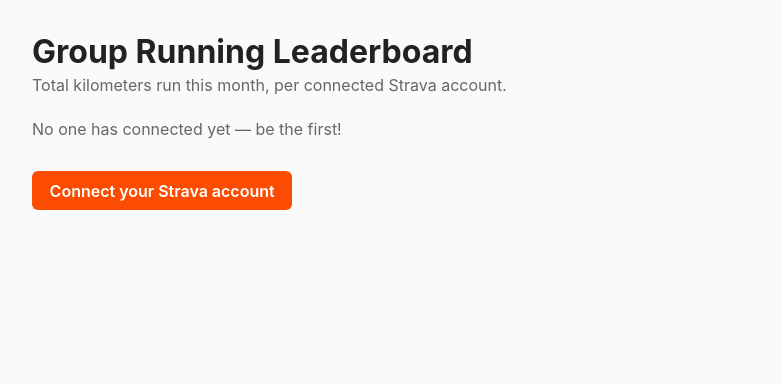
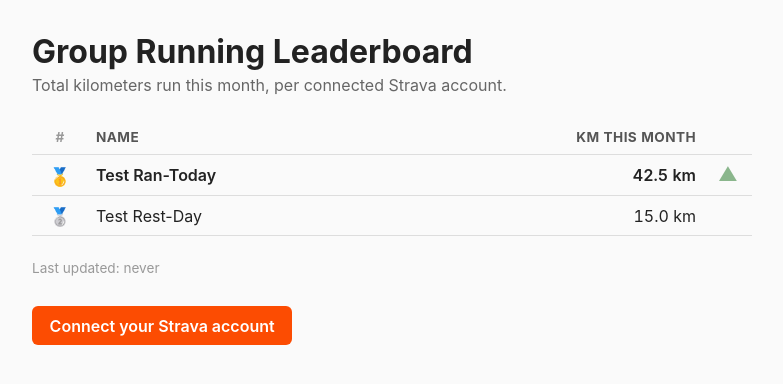
Before and after one commit to archonza/stava-play-1, a Flask app: page / in a window 1280 px wide. Shown: the top 384 px of the page, without its empty margins (248-1031 px from the left). Run offline with Flask 3, Linux system fonts and the light colour scheme; data that the repository does not hold is empty; parts of the project's set-up code (start-up, migrations or seed data) failed here and were passed over; some libraries are stand-ins or nearby versions.

Commit message:
Move medals into position column and add ran-today indicator
Medals now render in the rank column (uniform size) instead of next
to the athlete's name. Adds a day_start_km/day_start_date baseline so
the leaderboard can show a green arrow when someone's monthly km has
increased today. Also adds dev-only fake rows (hidden when
APP_ENV=production) for eyeballing the arrow locally.

Co-Authored-By: Claude Sonnet 5 <noreply@anthropic.com>

```diff
--- a/app/db.py
+++ b/app/db.py
@@ -11,11 +11,18 @@ CREATE TABLE IF NOT EXISTS athletes (
     refresh_token    TEXT NOT NULL,
     token_expires_at BIGINT NOT NULL,
     monthly_km       DOUBLE PRECISION NOT NULL DEFAULT 0,
+    day_start_km     DOUBLE PRECISION NOT NULL DEFAULT 0,
+    day_start_date   TEXT,
     last_synced_at   TEXT,
     last_sync_error  TEXT,
     created_at       TIMESTAMPTZ NOT NULL DEFAULT now()
 );
 """
+
+MIGRATIONS = [
+    "ALTER TABLE athletes ADD COLUMN IF NOT EXISTS day_start_km DOUBLE PRECISION NOT NULL DEFAULT 0",
+    "ALTER TABLE athletes ADD COLUMN IF NOT EXISTS day_start_date TEXT",
+]
 
 
 def get_db():
@@ -34,6 +41,8 @@ def init_db(app):
     with app.app_context():
         conn = psycopg.connect(app.config["DATABASE_URL"])
         conn.execute(SCHEMA)
+        for migration in MIGRATIONS:
+            conn.execute(migration)
         conn.commit()
         conn.close()
     app.teardown_appcontext(close_db)
@@ -71,15 +80,34 @@ def update_athlete_tokens(athlete_id, access_token, refresh_token, expires_at):
     db.commit()
 
 
-def update_athlete_totals(athlete_id, monthly_km, synced_at, error=None):
+def update_athlete_totals(athlete_id, monthly_km, synced_at, today, error=None):
+    """Update an athlete's monthly total and roll over their "start of day"
+    baseline whenever `today` differs from the stored day_start_date, so
+    `monthly_km > day_start_km` reflects whether they've run today.
+    """
     db = get_db()
     db.execute(
         """
         UPDATE athletes
-        SET monthly_km = %s, last_synced_at = %s, last_sync_error = %s
-        WHERE athlete_id = %s
+        SET
+            day_start_km = CASE
+                WHEN day_start_date IS DISTINCT FROM %(today)s
+                    THEN CASE WHEN %(km)s < monthly_km THEN 0 ELSE monthly_km END
+                ELSE day_start_km
+            END,
+            day_start_date = %(today)s,
+            monthly_km = %(km)s,
+            last_synced_at = %(synced_at)s,
+            last_sync_error = %(error)s
+        WHERE athlete_id = %(athlete_id)s
         """,
-        (monthly_km, synced_at, error, athlete_id),
+        {
+            "today": today,
+            "km": monthly_km,
+            "synced_at": synced_at,
+            "error": error,
+            "athlete_id": athlete_id,
+        },
     )
     db.commit()
 
@@ -95,7 +123,13 @@ def record_sync_error(athlete_id, error):
 
 def get_all_athletes():
     db = get_db()
-    return db.execute("SELECT * FROM athletes ORDER BY monthly_km DESC").fetchall()
+    return db.execute(
+        """
+        SELECT *, (monthly_km > day_start_km) AS ran_today
+        FROM athletes
+        ORDER BY monthly_km DESC
+        """
+    ).fetchall()
 
 
 def get_athlete(athlete_id):
--- a/app/routes.py
+++ b/app/routes.py
@@ -6,12 +6,37 @@ from datetime import datetime, timedelta, timezone
 from flask import Blueprint, abort, current_app, flash, redirect, render_template, request, session, url_for
 
 from app import db, strava
+from app.utils import SAST, today_sast
 
 logger = logging.getLogger(__name__)
 
 bp = Blueprint("main", __name__)
 
-SAST = timezone(timedelta(hours=2))
+# Dev-only fixtures for eyeballing the "ran today" arrow without a real Strava
+# account. Never shown when APP_ENV=production (see index() below), so this
+# never reaches the deployed site.
+FAKE_ATHLETES = [
+    {
+        "athlete_id": -1,
+        "firstname": "Test",
+        "lastname": "Ran-Today",
+        "monthly_km": 42.5,
+        "day_start_km": 30.0,
+        "ran_today": True,
+        "last_sync_error": None,
+        "last_synced_at": None,
+    },
+    {
+        "athlete_id": -2,
+        "firstname": "Test",
+        "lastname": "Rest-Day",
+        "monthly_km": 15.0,
+        "day_start_km": 15.0,
+        "ran_today": False,
+        "last_sync_error": None,
+        "last_synced_at": None,
+    },
+]
 
 
 def _parse_utc(iso_str):
@@ -37,9 +62,15 @@ def index():
         remaining_minutes = (next_update_utc - datetime.now(timezone.utc)).total_seconds() / 60
         minutes_until_next = max(0, round(remaining_minutes))
 
+    display_athletes = athletes
+    if current_app.config["APP_ENV"] != "production":
+        display_athletes = sorted(
+            list(athletes) + FAKE_ATHLETES, key=lambda a: a["monthly_km"], reverse=True
+        )
+
     return render_template(
         "index.html",
-        athletes=athletes,
+        athletes=display_athletes,
         last_updated_display=last_updated_display,
         minutes_until_next=minutes_until_next,
     )
@@ -88,7 +119,11 @@ def auth_strava_callback():
     try:
         km = strava.fetch_monthly_running_km(token_data["access_token"])
         db.update_athlete_totals(
-            athlete["id"], km, datetime.now(timezone.utc).isoformat(), error=None
+            athlete["id"],
+            km,
+            datetime.now(timezone.utc).isoformat(),
+            today_sast(),
+            error=None,
         )
     except (strava.StravaAuthError, strava.StravaAPIError) as exc:
         logger.warning("Initial fetch failed for athlete %s: %s", athlete["id"], exc)
--- a/app/scheduler.py
+++ b/app/scheduler.py
@@ -6,6 +6,7 @@ from datetime import datetime, timezone
 from apscheduler.schedulers.background import BackgroundScheduler
 
 from app import db, strava
+from app.utils import today_sast
 
 logger = logging.getLogger(__name__)
 
@@ -15,6 +16,7 @@ def refresh_all_athletes(app):
         athletes = db.get_all_athletes()
         synced = 0
         errored = 0
+        today = today_sast()
 
         for athlete in athletes:
             try:
@@ -24,6 +26,7 @@ def refresh_all_athletes(app):
                     athlete["athlete_id"],
                     km,
                     datetime.now(timezone.utc).isoformat(),
+                    today,
                     error=None,
                 )
                 synced += 1
--- a/app/templates/base.html
+++ b/app/templates/base.html
@@ -19,12 +19,11 @@
     th, td { text-align: left; padding: 0.6rem 0.5rem; border-bottom: 1px solid #ddd; }
     th { color: #555; font-size: 0.85rem; text-transform: uppercase; letter-spacing: 0.03em; }
     tr:first-child td { font-weight: 600; }
-    .rank { width: 2.5rem; color: #999; }
-    .medal { display: inline-block; margin-right: 0.4rem; line-height: 1; vertical-align: middle; }
-    .medal-gold { font-size: 1.6rem; }
-    .medal-silver { font-size: 1.3rem; }
-    .medal-bronze { font-size: 1.1rem; }
+    .rank { width: 2.5rem; color: #999; text-align: center; }
+    .medal { display: inline-block; line-height: 1; vertical-align: middle; font-size: 1.1rem; }
     .km { text-align: right; font-variant-numeric: tabular-nums; }
+    .ran-today { width: 2rem; text-align: center; }
+    .ran-today-arrow { color: rgba(46, 125, 50, 0.55); font-size: 1.2rem; line-height: 1; }
     .error-badge {
       display: inline-block;
       margin-left: 0.4rem;
--- a/app/templates/index.html
+++ b/app/templates/index.html
@@ -11,26 +11,35 @@
           <th class="rank">#</th>
           <th>Name</th>
           <th class="km">Km this month</th>
+          <th class="ran-today" title="Ran today">&nbsp;</th>
         </tr>
       </thead>
       <tbody>
         {% for athlete in athletes %}
           <tr>
-            <td class="rank">{{ loop.index }}</td>
-            <td>
+            <td class="rank">
               {% if loop.index == 1 %}
                 <span class="medal medal-gold" title="1st place">🥇</span>
               {% elif loop.index == 2 %}
                 <span class="medal medal-silver" title="2nd place">🥈</span>
               {% elif loop.index == 3 %}
                 <span class="medal medal-bronze" title="3rd place">🥉</span>
+              {% else %}
+                {{ loop.index }}
               {% endif %}
+            </td>
+            <td>
               {{ athlete["firstname"] }} {{ athlete["lastname"] }}
               {% if athlete["last_sync_error"] %}
                 <span class="error-badge" title="{{ athlete['last_sync_error'] }}">sync error</span>
               {% endif %}
             </td>
             <td class="km">{{ "%.1f"|format(athlete["monthly_km"]) }} km</td>
+            <td class="ran-today">
+              {% if athlete["ran_today"] %}
+                <span class="ran-today-arrow" title="Ran today">&#9650;</span>
+              {% endif %}
+            </td>
           </tr>
         {% endfor %}
       </tbody>
```
Also changed, not shown: app/utils.py (added, +8 -0 lines).
